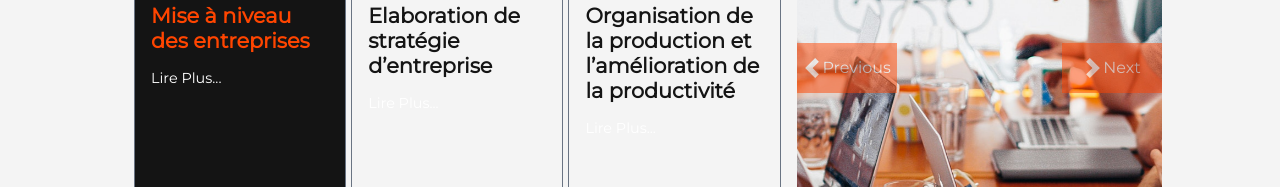
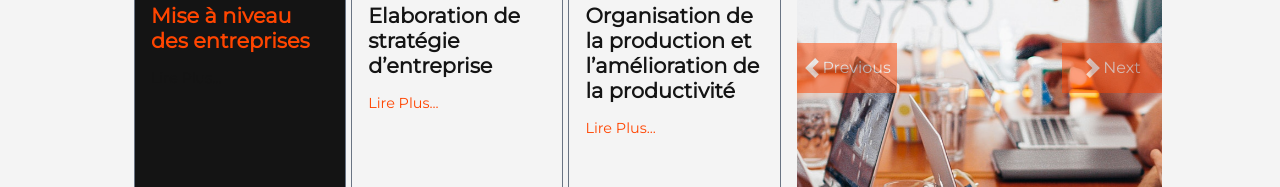
Before and after one commit to BahaniBillel/STORM, a website built with webpack: page index.html in a window 1280 px wide. Shown: the part 1237-1424 px from the top of the page. Built offline with nearby package versions, Linux system fonts and the light colour scheme; animation ran at ten frames a second; a web font is replaced by a local one.

Commit message:
updating content

```diff
--- a/sass/main.scss
+++ b/sass/main.scss
@@ -278,10 +278,17 @@ WHO ARE WE
             grid-row: 2/-1;
             grid-column: 2/2;
 
+            h5{
+                color: orangered;
+            }
+
         }
         .mg-3{
             grid-row: 2/-1;
             grid-column: 3/3;
+            h5{
+                color: orangered;
+            }
 
         }
 
@@ -302,7 +309,7 @@ WHO ARE WE
 
 
                 img{
-                    width: 70px;
+                    width: 90px;
                     height: 70px;
                     // background: url(../img/STORM_LOGO_withou_bg.png) center/cover;
                     object-fit: contain;
@@ -323,7 +330,7 @@ WHO ARE WE
             h5{
                 font-size: 90%;
                 font-weight: 300;
-                color: #ffffff;
+                // color: #ffffff;
             }
         }
     }
```
